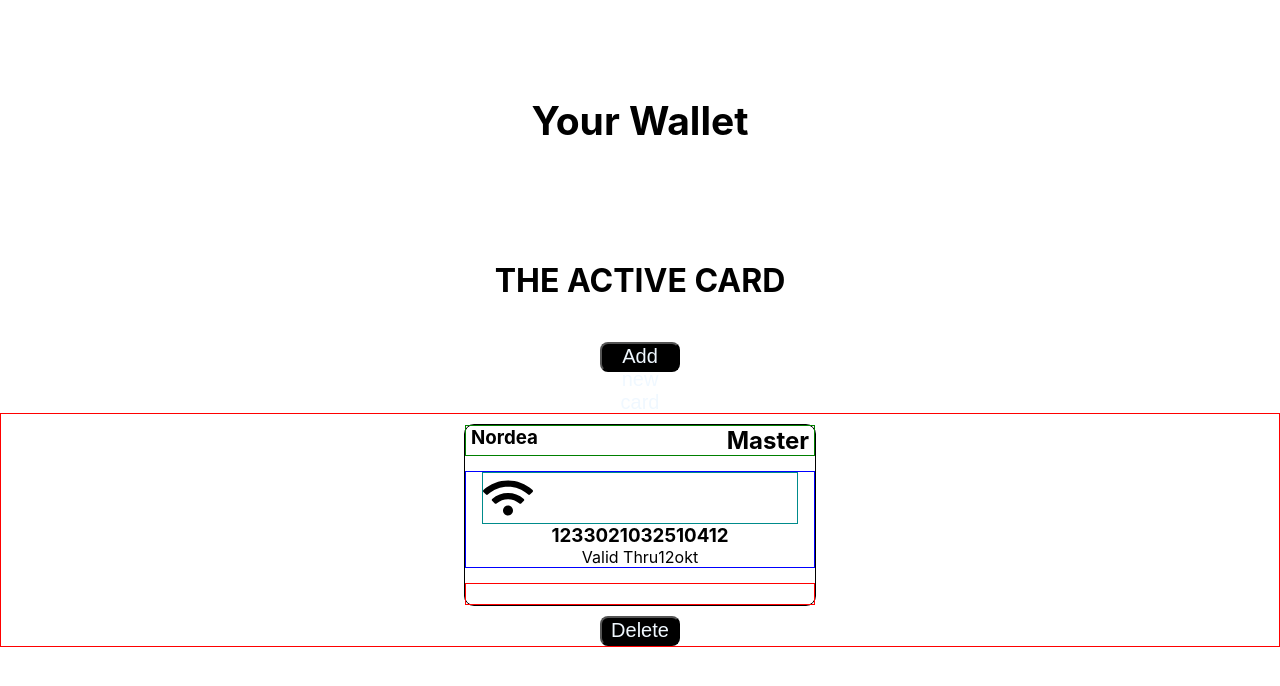
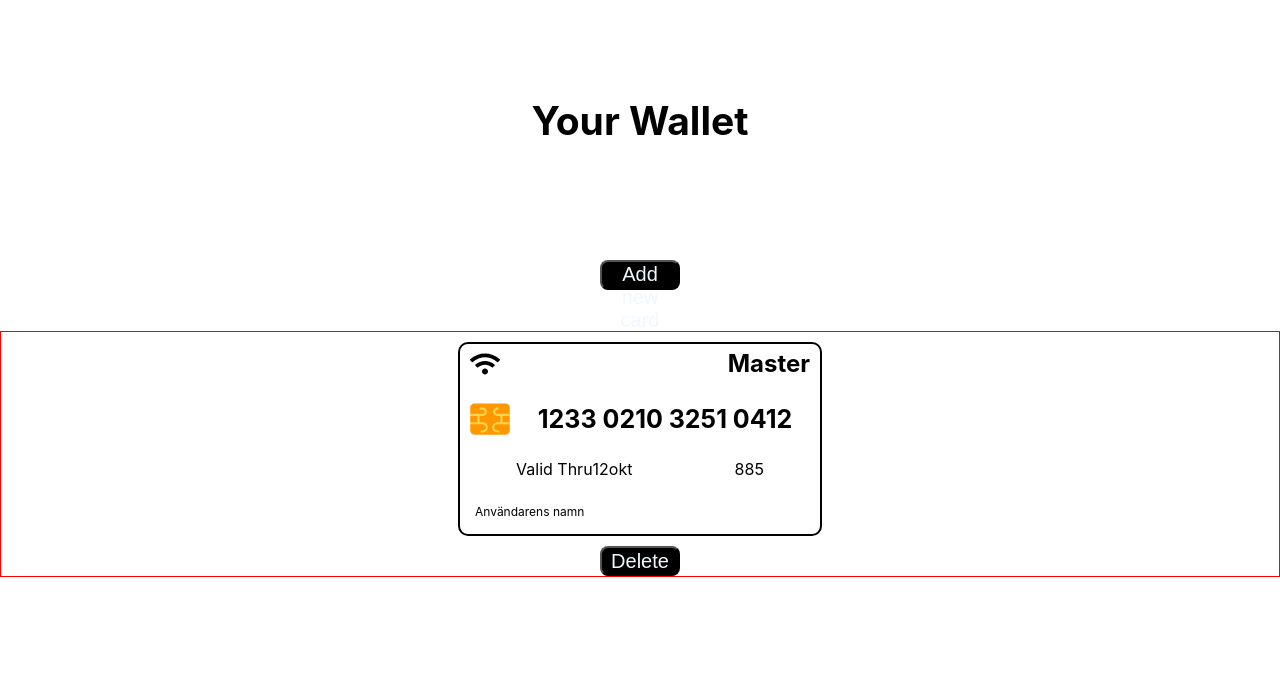
Before and after one commit to Emmasi/e-Wallet, a React (Create React App) app: page / in a window 1280 px wide. Shown: the top 686 px of the page. Built offline with nearby package versions, Linux system fonts and the light colour scheme; no server answers.

Commit message:
active card

```diff
--- a/src/components/addCard.jsx
+++ b/src/components/addCard.jsx
@@ -2,8 +2,10 @@
 import { useDispatch, useSelector } from "react-redux";
 import { Link } from "react-router-dom";
 import { addCard } from "../redux/redux/cardSlice";
-import Card from "./card";
 import { useState } from "react";
+import User from './user'
+import { FaWifi } from "react-icons/fa";
+import {FcSimCardChip} from 'react-icons/fc'
 
 const AddnewCard = () => {
   const { latestId } = useSelector((state) => state.cardSlice);
@@ -32,21 +34,27 @@
 
   };
 
-    const [numInput, setnumInput] = useState();
+    const [numInput, setnumInput] = useState(" ");
     const [dateInput, setdateInput] = useState();
     const [cssInput, setccsInput] = useState();
     const [typeInput, settypeInput] = useState();
-
+  const splitCardNum = numInput.split('').map((num, index) => {
+      if (index === 3 || index === 7 || index === 11) {
+          return num + ' '
+      } else {
+          return num
+      }
+  }).join('')
 
 
   return (
-    <div>
-      <button className={Style.backBtn}>
-        <Link className="linkStyle" to="/">
-          Back
-        </Link>
-      </button>
-      <Card number={numInput} date={dateInput} css={cssInput} type={typeInput} />
+    <div className={Style.createCard} >
+            <div className={Style.cardlayout}>
+            <div className={Style.cardOver}><FaWifi size={30} /><h2>{typeInput}</h2></div>
+            <div className={Style.cardMiddle}><FcSimCardChip size={50}/><h3 className={Style.grow}>{splitCardNum}</h3></div>
+            <div className={Style.cardMiddle}><p>Valid Thru{dateInput}</p><p>{cssInput}</p></div>
+            <div className={Style.cardUnder}><p className={Style.minitext}>Användarens namn</p><User /></div>
+            </div>
       <div className={Style.addCardLayout}>
         <label htmlFor="number">Card number</label>
         <input type="number" id="number" onChange={e => setnumInput(e.target.value)}/>
@@ -79,6 +87,11 @@
           </Link>
         </button>
       </div>
+      <button className={Style.backBtn}>
+        <Link className="linkStyle" to="/">
+          Back
+        </Link>
+      </button>
     </div>
   );
 };
--- a/src/components/addCard.module.css
+++ b/src/components/addCard.module.css
@@ -1,4 +1,4 @@
-.addCardLayout{
+.addCardLayout {
   display: flex;
   flex-direction: column;
   justify-content: center;
@@ -6,31 +6,31 @@
   width: 260px;
   margin: auto;
 }
-input{
+input {
   height: 25px;
   width: 250px;
   border: 2px solid black;
   border-radius: 8px;
   margin-bottom: 10px;
 }
-.sidenumber{
+.sidenumber {
   display: flex;
   justify-content: space-between;
   width: 100%;
 }
-.sidenumber input{
+.sidenumber input {
   width: 100px;
 }
-.ontop{
+.ontop {
   display: flex;
   flex-direction: column;
 }
-select{
+select {
   height: 30px;
   width: 250px;
   border: 2px solid black;
 }
-.addBtn{
+.addBtn {
   margin-top: 20px;
   height: 50px;
   width: 260px;
@@ -39,7 +39,7 @@
   font-size: 20px;
   border-radius: 8px;
 }
-.backBtn{
+.backBtn {
   height: 30px;
   width: 80px;
   background-color: black;
@@ -47,3 +47,46 @@
   font-size: 20px;
   border-radius: 8px;
 }
+.createCard {
+  display: flex;
+  flex-direction: column;
+  align-items: center;
+}
+.createCard:hover {
+  transform: none;
+}
+
+.cardlayout {
+  margin: 10px;
+  width: 350px;
+  height: 180px;
+  border: 2px solid black;
+  border-radius: 10px;
+  display: flex;
+  flex-direction: column;
+  justify-content: space-between;
+}
+.cardOver{
+    display: flex;
+    justify-content: space-between;
+    padding: 0 5px;
+}
+.cardMiddle{
+    display: flex;
+    justify-content: space-around;
+    align-items: center;
+}
+.cardUnder{
+    display: flex;
+    flex-direction: column;
+    justify-content: flex-end;
+    align-items: flex-start;
+    padding: 10px;
+}
+.grow{
+    font-size: 25px;
+    flex-grow: 1.3;
+}
+.minitext{
+    font-size: 12px;
+}
--- a/src/components/card.jsx
+++ b/src/components/card.jsx
@@ -1,44 +1,31 @@
 import styles from "./card.module.css";
 import { FaWifi } from "react-icons/fa";
-// import {FcSimCardChip} from 'react-icons/all'
+import {FcSimCardChip} from 'react-icons/fc'
 import User from "./user";
-import { useDispatch, useSelector } from "react-redux";
+import { useDispatch } from "react-redux";
 import { deleteCard } from "../redux/redux/cardSlice";
 
 const Card = ({ number, type, date, ccs, id }) => {
   const dispatch = useDispatch();
   const deleteBtn = (id) => {
-    console.log(id);
     dispatch(deleteCard(id));
   };
-  //   let styledCardNumber = cardNumber.split('').map((number, index) => {
-  //     if (index === 3 || index === 7 || index === 11) {
-  //         return number + ' '
-  //     } else {
-  //         return number
-  //     }
-  // }).join('')
+  const splitCardNum = String(number).split('').map((num, index) => {
+      if (index === 3 || index === 7 || index === 11) {
+          return num + ' '
+      } else {
+          return num
+      }
+  }).join('')
 
   return (
     <div>
       <div className={styles.cardlayout}>
-        <div className={styles.cardOver}>
-          <h3>Nordea</h3>
-          <h2>{type}</h2>
-        </div>
-        <div className={styles.cardMiddle}>
-          <div className={styles.icons}>
-            {/* <FcSimCardChip size={50}/> */}
-            <FaWifi size={50} />
-          </div>
-          <h3>{number}</h3>
-          <p>Valid Thru{date}</p>
-        </div>
-        <div className={styles.cardUnder}>
-          <User />
-        </div>
+        <div className={styles.cardOver}><FaWifi size={30} /><h2>{type}</h2></div>
+        <div className={styles.cardMiddle}><FcSimCardChip size={50}/><h3 className={styles.grow}>{splitCardNum}</h3></div>
+        <div className={styles.cardMiddle}><p>Valid Thru{date}</p><p>{ccs}</p></div>
+        <div className={styles.cardUnder}><p className={styles.minitext}>Användarens namn</p><User /></div>
       </div>
-
       <button className={styles.deleteBtn} onClick={() => deleteBtn(id)}>Delete</button>
     </div>
   );
--- a/src/components/card.module.css
+++ b/src/components/card.module.css
@@ -1,8 +1,9 @@
 .cardlayout{
     margin: 10px;
+    padding: 5px;
     width: 350px;
     height: 180px;
-    border: 1px solid black;
+    border: 2px solid black;
     border-radius: 10px;
     display: flex;
     flex-direction: column;
@@ -12,28 +13,28 @@
     transform: scale(1.1);
 }
 .cardOver{
-    border: 1px solid green;
     display: flex;
     justify-content: space-between;
     padding: 0 5px;
 }
 .cardMiddle{
-    border: 1px solid blue;
     display: flex;
-    flex-direction: column;
+    justify-content: space-around;
     align-items: center;
 }
 .cardUnder{
-    border: 1px solid red;
     display: flex;
-    justify-content: flex-start;
+    flex-direction: column;
+    justify-content: flex-end;
+    align-items: flex-start;
     padding: 10px;
 }
-.icons{
-    width: 90%;
-    border: 1px solid darkcyan;
-    display: flex;
-    justify-content: space-between;
+.grow{
+    font-size: 25px;
+    flex-grow: 1.3;
+}
+.minitext{
+    font-size: 12px;
 }
 .deleteBtn{
     height: 30px;
--- a/src/components/cards.jsx
+++ b/src/components/cards.jsx
@@ -8,11 +8,13 @@
 
 const Cards =()=>{
   const {cardList}=useSelector((state)=>state.cardSlice)
+  const {activ} = useSelector((state)=>state.cardSlice.cardList)
   console.log(cardList)
+  console.log(activ)
 
   return(
     <div>
-      <h1>THE ACTIVE CARD</h1>
+      <div>{activ}</div>
       <button className={Style.newBtn}><Link className='linkStyle' to="/addcard">Add new card</Link></button>
     <div className={Style.cardpos}>
       {cardList.map((card,i)=><Card number={card.number} type={card.type} date={card.date} ccs={card.ccs} id={card.id} key={i}></Card>)}
--- a/src/components/user.jsx
+++ b/src/components/user.jsx
@@ -3,7 +3,6 @@
 
 const SelectUser =()=>{
     const {title, first,last}=useSelector((state)=>{
-        console.log(state.userSlice.user)
         return state.userSlice.user})
 
     return(
--- a/src/redux/redux/cardSlice.js
+++ b/src/redux/redux/cardSlice.js
@@ -10,15 +10,14 @@
     type:'Master',
     date: '12okt',
     ccs: 885,
-    id:1}
+    id:1,
+    activ:true}
   ],
-
+    activ:false,
     latestId:1,
   },
   reducers:{
     addCard: (state, action) => {
-      // const{}=action.payload;
-      // state.cardList.push({cardnumber:cardnumber})
       state.cardList.push(action.payload);
       state.latestId += 1;
     },
```
Lines whose indentation alone changed are shown as unchanged.
